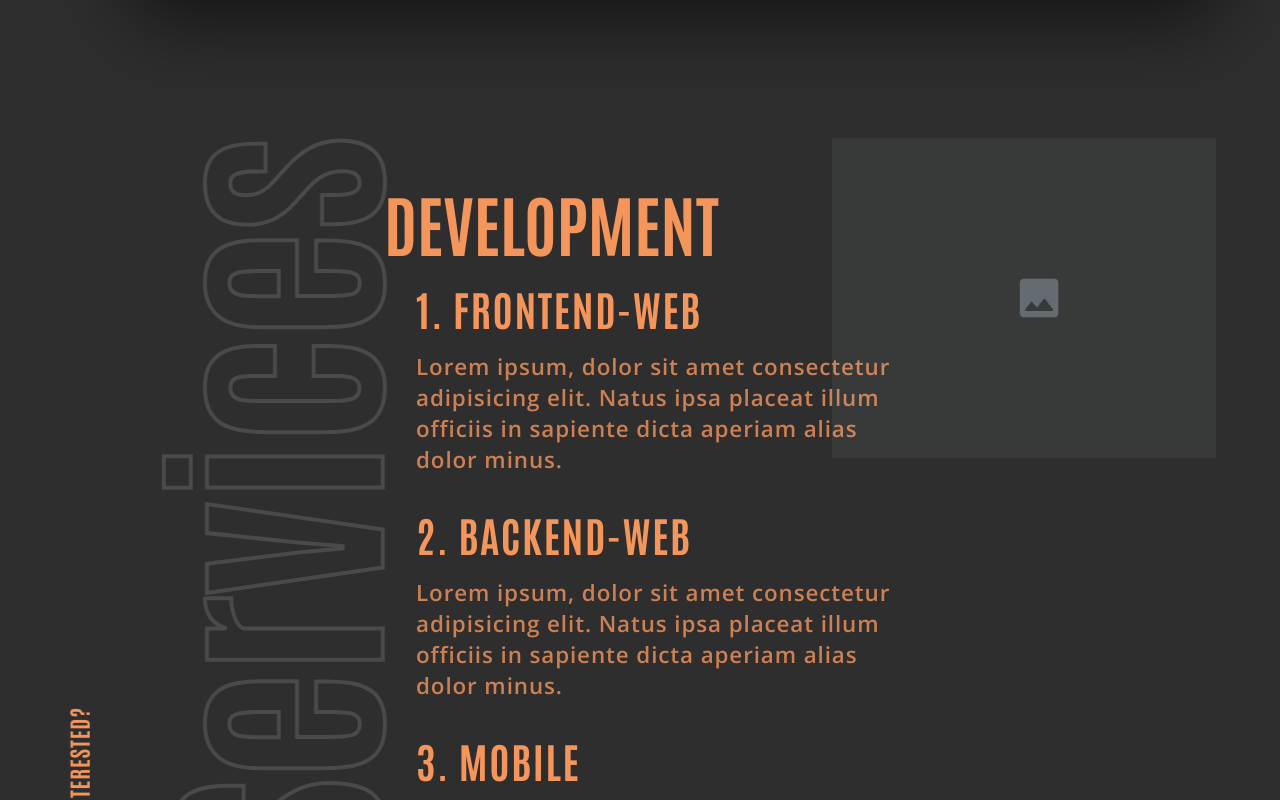
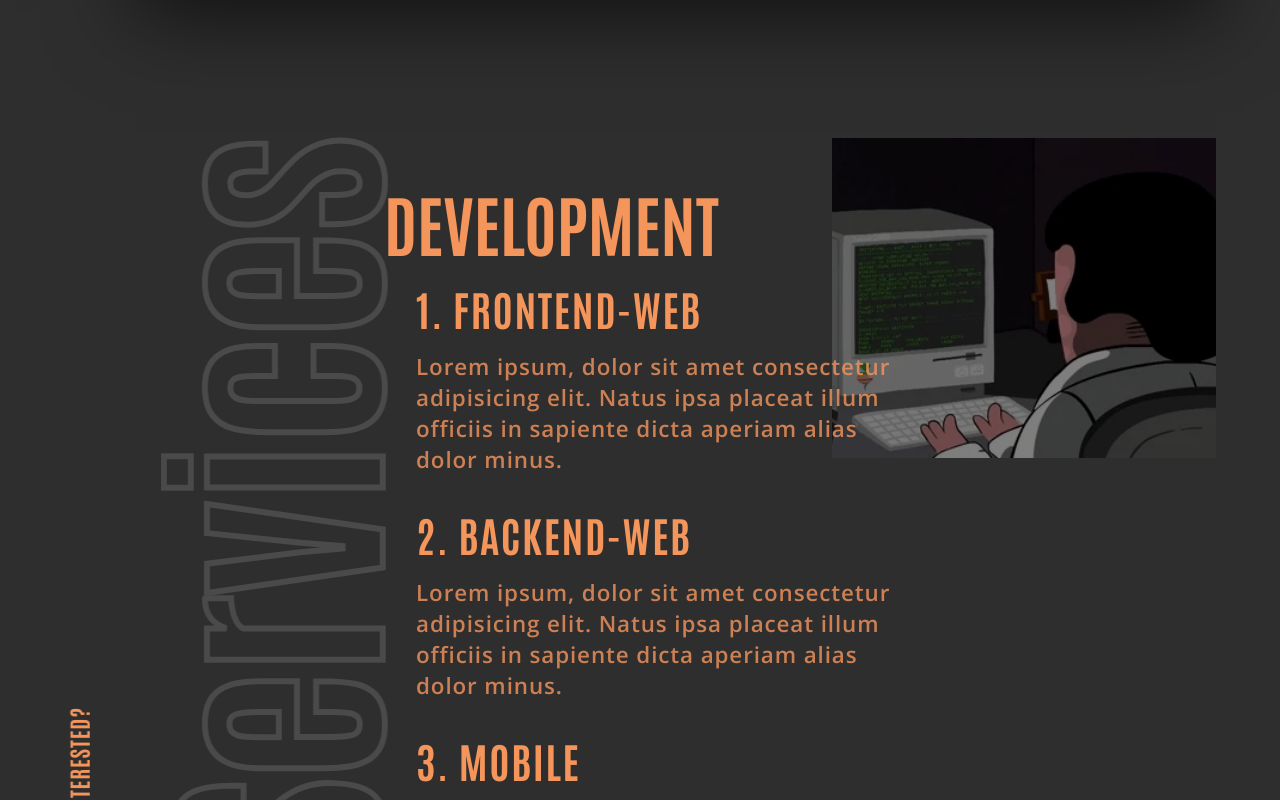
Before and after one commit to holdmypotion/portfolio-v2, a Next.js app: page / in a window 1280 px wide. Shown: the part 3700-4500 px from the top of the page. Built offline with nearby package versions, Linux system fonts and the light colour scheme.

Commit message:
added gif to the services section

```diff
--- a/components/portfolio/home/contact.js
+++ b/components/portfolio/home/contact.js
@@ -69,7 +69,7 @@ export default function Contact() {
                 </span>
               </InputWrapper>
             </InputContainer>
-            <InputContainer>
+            <InputContainer medium>
               <Label for='subject'>Subject</Label>
               <InputWrapper>
                 <Input
--- a/components/portfolio/home/services.js
+++ b/components/portfolio/home/services.js
@@ -7,6 +7,7 @@ import {
   ImageContainer,
   ImageWrapper,
   JustExtraHeight,
+  Overlay,
   Para,
   ServiceBox,
   ServicesContainer,
@@ -45,11 +46,12 @@ export default function Services({ services }) {
           <ImageWrapper>
             <ImageContainer>
               <Image
-                src={'/images/imageLight.png'}
+                src={'/images/giphy.webp'}
                 layout='fill'
                 objectFit='cover'
                 objectPosition='center'
               />
+              <Overlay />
             </ImageContainer>
           </ImageWrapper>
         </StickyWrapper>
--- a/styles/portfolio/contactStyles.js
+++ b/styles/portfolio/contactStyles.js
@@ -57,12 +57,17 @@ export const ContactForm = styled.form`
 export const InputContainer = styled.div`
   display: flex;
   flex-direction: column;
-  width: 20vw;
+  width: 25vw;
   margin: 2vh 0;
   ${props =>
     props.large &&
     css`
       width: 100%;
+    `};
+  ${props =>
+    props.medium &&
+    css`
+      width: 50%;
     `};
 
   @media (max-width: 1080px) {
--- a/styles/portfolio/servicesStyles.js
+++ b/styles/portfolio/servicesStyles.js
@@ -40,11 +40,13 @@ export const Heading = styled.h1`
   @media (min-width: 1080px) {
     font-size: calc(11rem + 5vw);
     -webkit-text-fill-color: rgba(255, 255, 255, 0);
-    -webkit-text-stroke-width: 4px;
+    -webkit-text-stroke-width: 6px;
   }
 `;
 
 export const ContentContainer = styled.div`
+  position: relative;
+  z-index: 5;
   @media (min-width: 1080px) {
     width: 40vw;
     margin: 0 auto;
@@ -107,3 +109,13 @@ export const JustExtraHeight = styled.div`
     height: 50vh;
   }
 `;
+
+export const Overlay = styled.div`
+  position: absolute;
+  background-color: rgba(0, 0, 0, 0.5);
+  width: 100%;
+  height: 100%;
+  margin: auto;
+  z-index: 2;
+  transition: 1s all ease;
+`;
```
